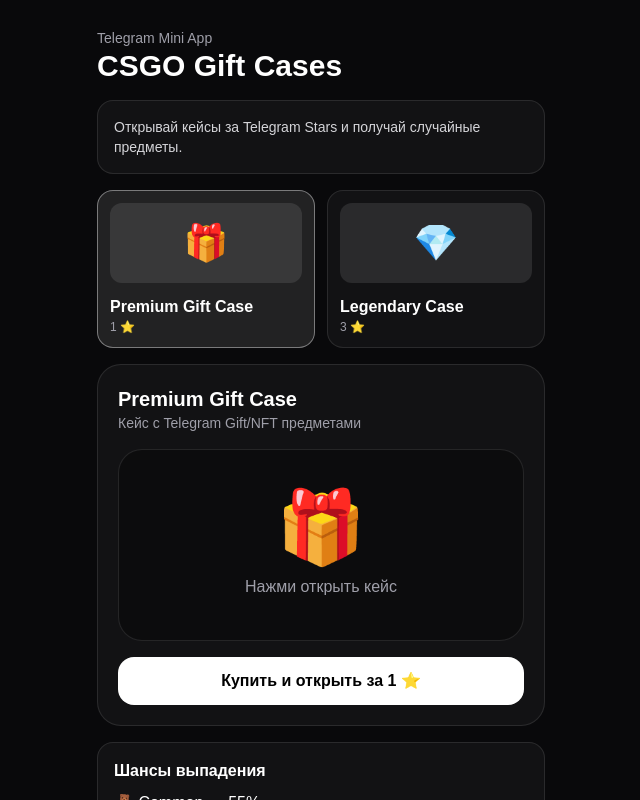
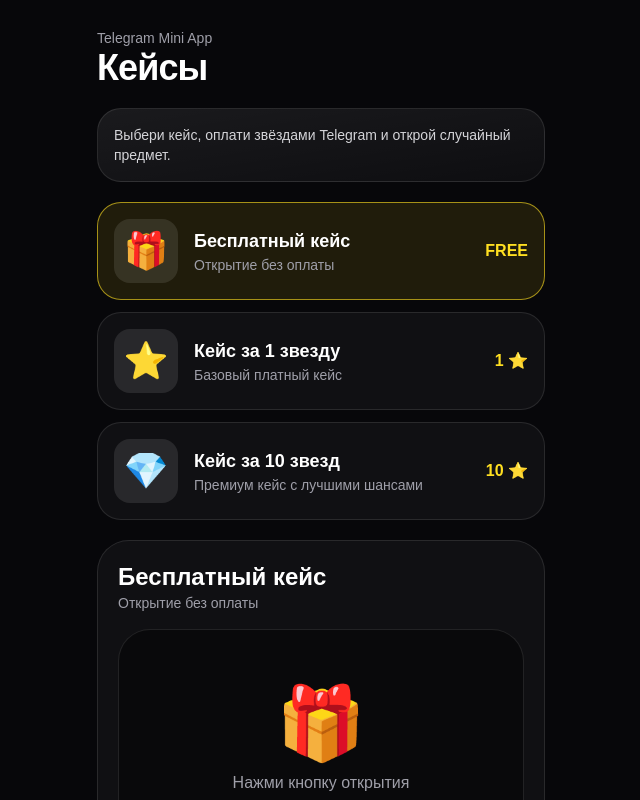
Before and after one commit to carty888/telegram-miniapp, a Next.js app: page / in a window 1280 px wide. Shown: the top 800 px of the page, without its empty margins (319-959 px from the left). Built offline with nearby package versions, Linux system fonts and the light colour scheme.

Commit message:
update cases main screen

```diff
--- a/app/api/create-invoice/route.ts
+++ b/app/api/create-invoice/route.ts
@@ -1,44 +1,60 @@
 import { NextResponse } from "next/server";
 
-export async function POST() {
+export async function POST(req: Request) {
   try {
     const botToken = process.env.BOT_TOKEN;
 
     if (!botToken) {
       return NextResponse.json({
         ok: false,
-        error: "BOT_TOKEN не найден в Vercel",
+        error: "BOT_TOKEN не найден",
       });
     }
 
-    const payload = `case_${Date.now()}_${Math.random().toString(36).slice(2)}`;
+    const body = await req.json();
+    const price = Number(body.price || 1);
+    const title = body.title || "Кейс";
 
-    const res = await fetch(`https://api.telegram.org/bot${botToken}/createInvoiceLink`, {
+    if (price <= 0) {
+      return NextResponse.json({
+        ok: false,
+        error: "Бесплатный кейс не требует оплаты",
+      });
+    }
+
+    const payload = `case_${body.caseId}_${Date.now()}_${Math.random()
+      .toString(36)
+      .slice(2)}`;
+
+    const res = await fetch(
+      `https://api.telegram.org/bot${botToken}/createInvoiceLink`,
+      {
         method: "POST",
         headers: {
           "Content-Type": "application/json",
         },
         body: JSON.stringify({
-        title: "Premium Gift Case",
-        description: "Открытие premium кейса",
+          title,
+          description: `Открытие кейса: ${title}`,
           payload,
           provider_token: "",
           currency: "XTR",
           prices: [
             {
-            label: "Premium Case",
-            amount: 1,
+              label: title,
+              amount: price,
             },
           ],
         }),
-    });
+      }
+    );
 
     const data = await res.json();
 
     if (!data.ok) {
       return NextResponse.json({
         ok: false,
-        error: data.description || "Telegram invoice error",
+        error: data.description || "Ошибка Telegram оплаты",
       });
     }
 
--- a/app/page.tsx
+++ b/app/page.tsx
@@ -8,26 +8,41 @@
   }
 }
 
+type CaseItem = {
+  id: string;
+  title: string;
+  price: number;
+  emoji: string;
+  subtitle: string;
+};
+
 type DropItem = {
   name: string;
   rarity: string;
   emoji: string;
 };
 
-const CASES = [
+const CASES: CaseItem[] = [
   {
-    id: "premium",
-    title: "Premium Gift Case",
-    price: 1,
+    id: "free",
+    title: "Бесплатный кейс",
+    price: 0,
     emoji: "🎁",
-    description: "Кейс с Telegram Gift/NFT предметами",
+    subtitle: "Открытие без оплаты",
   },
   {
-    id: "legendary",
-    title: "Legendary Case",
-    price: 3,
+    id: "one-star",
+    title: "Кейс за 1 звезду",
+    price: 1,
+    emoji: "⭐",
+    subtitle: "Базовый платный кейс",
+  },
+  {
+    id: "ten-stars",
+    title: "Кейс за 10 звезд",
+    price: 10,
     emoji: "💎",
-    description: "Более дорогой кейс с редкими предметами",
+    subtitle: "Премиум кейс с лучшими шансами",
   },
 ];
 
@@ -35,7 +50,7 @@
   const [tg, setTg] = useState<any>(null);
   const [loading, setLoading] = useState(false);
   const [result, setResult] = useState<DropItem | null>(null);
-  const [selectedCase, setSelectedCase] = useState(CASES[0]);
+  const [selectedCase, setSelectedCase] = useState<CaseItem>(CASES[0]);
 
   useEffect(() => {
     if (window.Telegram?.WebApp) {
@@ -46,7 +61,34 @@
     }
   }, []);
 
-  const buyAndOpenCase = async () => {
+  async function openFreeCase() {
+    setLoading(true);
+    setResult(null);
+
+    const res = await fetch("/api/open-case", {
+      method: "POST",
+      headers: {
+        "Content-Type": "application/json",
+      },
+      body: JSON.stringify({
+        paymentPayload: "free_case",
+        caseId: selectedCase.id,
+      }),
+    });
+
+    const data = await res.json();
+
+    if (!data.ok) {
+      alert(data.error || "Ошибка открытия кейса");
+      setLoading(false);
+      return;
+    }
+
+    setResult(data.item);
+    setLoading(false);
+  }
+
+  async function buyAndOpenCase() {
     if (!tg) {
       alert("Открой через Telegram");
       return;
@@ -56,8 +98,21 @@
     setResult(null);
 
     try {
+      if (selectedCase.price === 0) {
+        await openFreeCase();
+        return;
+      }
+
       const invoiceRes = await fetch("/api/create-invoice", {
         method: "POST",
+        headers: {
+          "Content-Type": "application/json",
+        },
+        body: JSON.stringify({
+          caseId: selectedCase.id,
+          price: selectedCase.price,
+          title: selectedCase.title,
+        }),
       });
 
       const invoiceData = await invoiceRes.json();
@@ -97,28 +152,28 @@
         setResult(openData.item);
         setLoading(false);
       });
-    } catch (err) {
-      console.error(err);
+    } catch (error) {
+      console.error(error);
       alert("Ошибка");
       setLoading(false);
     }
-  };
+  }
 
   return (
-    <main className="min-h-screen bg-zinc-950 text-white p-4">
-      <section className="mx-auto max-w-md space-y-4">
-        <header className="pt-3">
+    <main className="min-h-screen bg-[#07070a] text-white px-4 py-5">
+      <section className="mx-auto max-w-md space-y-5">
+        <header className="pt-2">
           <p className="text-sm text-zinc-400">Telegram Mini App</p>
-          <h1 className="text-3xl font-bold">CSGO Gift Cases</h1>
+          <h1 className="text-4xl font-black tracking-tight">Кейсы</h1>
         </header>
 
-        <div className="rounded-2xl border border-white/10 bg-white/[0.04] p-4">
+        <div className="rounded-3xl border border-white/10 bg-gradient-to-br from-white/[0.08] to-white/[0.03] p-4">
           <p className="text-sm text-zinc-300">
-            Открывай кейсы за Telegram Stars и получай случайные предметы.
+            Выбери кейс, оплати звёздами Telegram и открой случайный предмет.
           </p>
         </div>
 
-        <div className="grid grid-cols-2 gap-3">
+        <div className="space-y-3">
           {CASES.map((item) => (
             <button
               key={item.id}
@@ -126,28 +181,35 @@
                 setSelectedCase(item);
                 setResult(null);
               }}
-              className={`rounded-2xl border p-3 text-left transition ${
+              className={`w-full rounded-3xl border p-4 flex items-center gap-4 text-left transition ${
                 selectedCase.id === item.id
-                  ? "border-white/40 bg-white/10"
+                  ? "border-yellow-300/60 bg-yellow-300/10"
                   : "border-white/10 bg-white/[0.04]"
               }`}
             >
-              <div className="mb-3 h-20 rounded-xl bg-white/10 grid place-items-center text-4xl">
+              <div className="h-16 w-16 rounded-2xl bg-white/10 grid place-items-center text-4xl">
                 {item.emoji}
               </div>
-              <div className="font-bold">{item.title}</div>
-              <div className="text-xs text-zinc-400">{item.price} ⭐</div>
+
+              <div className="flex-1">
+                <h2 className="text-lg font-bold">{item.title}</h2>
+                <p className="text-sm text-zinc-400">{item.subtitle}</p>
+              </div>
+
+              <div className="text-right font-bold text-yellow-300">
+                {item.price === 0 ? "FREE" : `${item.price} ⭐`}
+              </div>
             </button>
           ))}
         </div>
 
-        <div className="rounded-3xl border border-white/10 bg-white/[0.04] p-5 space-y-4">
+        <div className="rounded-[2rem] border border-white/10 bg-white/[0.04] p-5 space-y-4">
           <div>
-            <h2 className="text-xl font-bold">{selectedCase.title}</h2>
-            <p className="text-sm text-zinc-400">{selectedCase.description}</p>
+            <h2 className="text-2xl font-black">{selectedCase.title}</h2>
+            <p className="text-sm text-zinc-400">{selectedCase.subtitle}</p>
           </div>
 
-          <div className="h-48 rounded-3xl bg-black/30 border border-white/10 grid place-items-center">
+          <div className="h-56 rounded-[2rem] bg-black/40 border border-white/10 grid place-items-center">
             {result ? (
               <div className="text-center">
                 <div className="text-7xl">{result.emoji}</div>
@@ -156,8 +218,8 @@
               </div>
             ) : (
               <div className="text-center">
-                <div className="text-7xl">🎁</div>
-                <p className="mt-3 text-zinc-400">Нажми открыть кейс</p>
+                <div className="text-7xl">{selectedCase.emoji}</div>
+                <p className="mt-3 text-zinc-400">Нажми кнопку открытия</p>
               </div>
             )}
           </div>
@@ -165,15 +227,17 @@
           <button
             onClick={buyAndOpenCase}
             disabled={loading}
-            className="w-full h-12 rounded-2xl bg-white text-black font-bold disabled:opacity-50"
+            className="w-full h-14 rounded-2xl bg-white text-black font-black disabled:opacity-50"
           >
             {loading
-              ? "Загрузка..."
+              ? "Открываем..."
+              : selectedCase.price === 0
+              ? "Открыть бесплатно"
               : `Купить и открыть за ${selectedCase.price} ⭐`}
           </button>
         </div>
 
-        <div className="rounded-2xl border border-white/10 bg-white/[0.04] p-4 space-y-2">
+        <div className="rounded-3xl border border-white/10 bg-white/[0.04] p-4 space-y-2">
           <h3 className="font-bold">Шансы выпадения</h3>
           <p>🧸 Common — 55%</p>
           <p>🌹 Rare — 25%</p>
```
Lines whose indentation alone changed are shown as unchanged.
